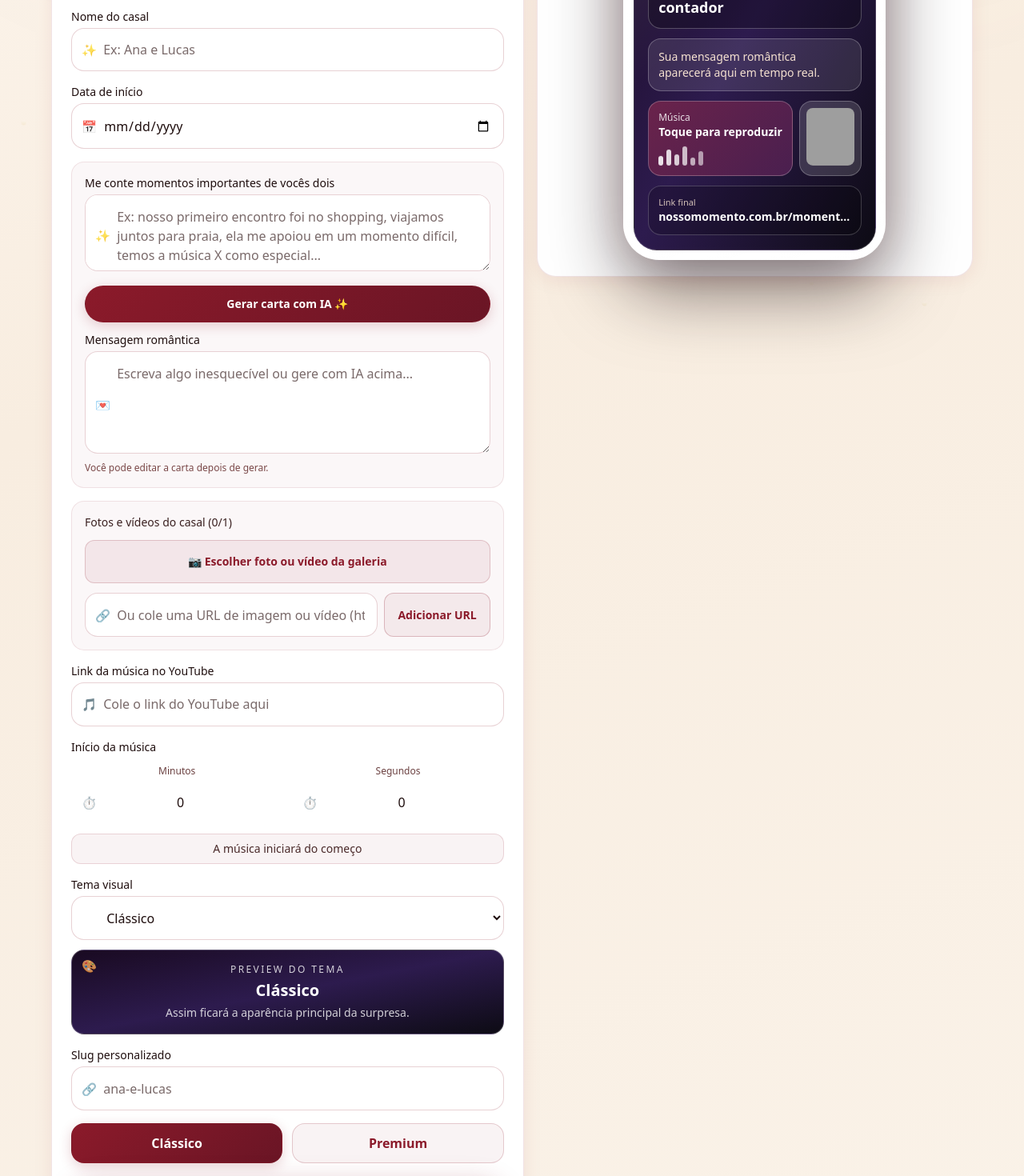
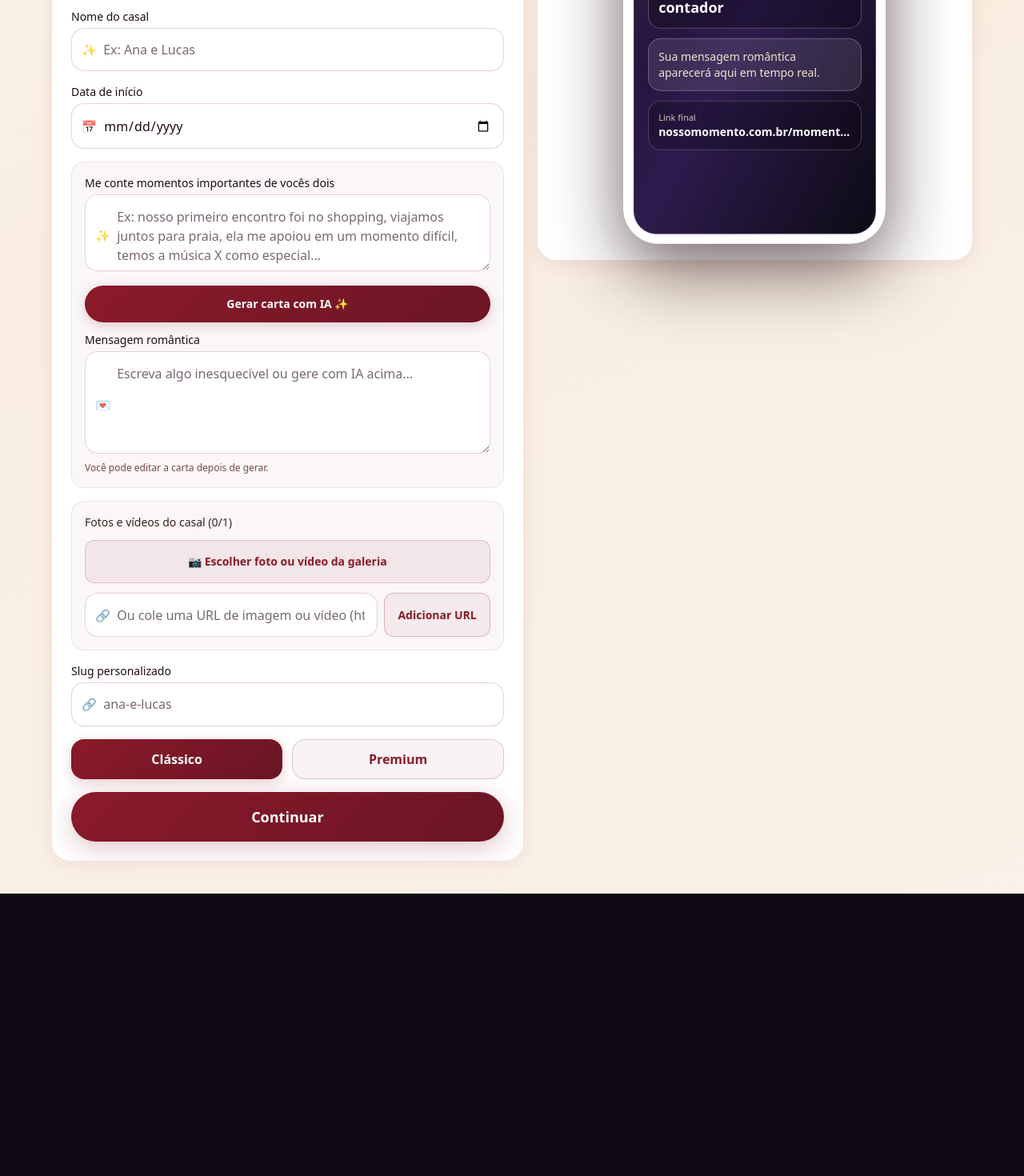
Before and after one commit to vinicus2008kk-collab/nosso-momento, a Next.js app: page /criar in a window 1280 px wide. Shown: the part 460-1930 px from the top of the page at 80% size. After the commit the page ends 1577 px from the top, so only its background shows below. Built offline with nearby package versions, Linux system fonts and the light colour scheme; grey boxes are pictures that could not be loaded; a web font is replaced by a local one.

Commit message:
ajusta formulario do plano classico

```diff
--- a/app/criar/page.tsx
+++ b/app/criar/page.tsx
@@ -71,17 +71,16 @@ export default function CreatePage() {
     [musicStartMinutes, musicStartSeconds]
   );
   const validMedia = useMemo(() => mediaItems, [mediaItems]);
-  const previewMedia = useMemo(
-    () =>
-      validMedia.length
-        ? validMedia
-        : [
-            { type: "image" as const, url: "https://images.unsplash.com/photo-1494774157365-9e04c6720e47?auto=format&fit=crop&w=700&q=80" },
-            { type: "image" as const, url: "https://images.unsplash.com/photo-1524504388940-b1c1722653e1?auto=format&fit=crop&w=700&q=80" },
-            { type: "image" as const, url: "https://images.unsplash.com/photo-1529636798458-92182e662485?auto=format&fit=crop&w=700&q=80" }
-          ],
-    [validMedia]
-  );
+  const previewMedia = useMemo(() => {
+    const fallbackMedia = [
+      { type: "image" as const, url: "https://images.unsplash.com/photo-1494774157365-9e04c6720e47?auto=format&fit=crop&w=700&q=80" },
+      { type: "image" as const, url: "https://images.unsplash.com/photo-1524504388940-b1c1722653e1?auto=format&fit=crop&w=700&q=80" },
+      { type: "image" as const, url: "https://images.unsplash.com/photo-1529636798458-92182e662485?auto=format&fit=crop&w=700&q=80" }
+    ];
+
+    const media = validMedia.length ? validMedia : fallbackMedia;
+    return plan === "CLASSIC" ? media.slice(0, MAX_PHOTOS_FREE) : media;
+  }, [validMedia, plan]);
 
   useEffect(() => {
     const interval = setInterval(() => setNow(new Date()), 1000);
@@ -197,7 +196,7 @@ export default function CreatePage() {
     if (!startDate.trim()) { setError("Informe a data de início do relacionamento."); return; }
     if (!message.trim()) { setError("Escreva uma mensagem romântica para a pessoa amada."); return; }
     if (!mediaItems.length) { setError("Adicione pelo menos uma foto ou vídeo do casal."); return; }
-    if (musicUrl.trim() && !getYouTubeVideoId(musicUrl.trim())) {
+    if (plan === "PREMIUM" && musicUrl.trim() && !getYouTubeVideoId(musicUrl.trim())) {
       setError("Informe um link válido do YouTube.");
       return;
     }
@@ -212,9 +211,9 @@ export default function CreatePage() {
       startDate: formData.get("startDate"),
       message: formData.get("message"),
       photos: mediaItems,
-      musicUrl: formData.get("musicUrl") || "",
-      musicStartTime: musicStartTimeTotal,
-      theme: formData.get("theme"),
+      musicUrl: plan === "PREMIUM" ? formData.get("musicUrl") || "" : "",
+      musicStartTime: plan === "PREMIUM" ? musicStartTimeTotal : 0,
+      theme: plan === "PREMIUM" ? formData.get("theme") : "classic",
       slug: formData.get("slug"),
       plan
     };
@@ -252,7 +251,8 @@ export default function CreatePage() {
   const inputStyle = { background: "#fff", color: "#1e0d0d", borderColor: "rgba(139,26,42,0.2)" };
   const labelStyle = { color: "#1e0d0d" };
   const cardStyle = { background: "rgba(139,26,42,0.03)", border: "1px solid rgba(139,26,42,0.1)" };
-  const isChampagne = theme === "champagne";
+  const activeTheme = plan === "PREMIUM" ? theme : "classic";
+  const isChampagne = activeTheme === "champagne";
 
   return (
     <main
@@ -481,6 +481,8 @@ export default function CreatePage() {
             </div>
           </div>
 
+          {plan === "PREMIUM" && (
+            <>
           <label className="block">
             <span className="mb-1 block text-sm font-medium" style={labelStyle}>Link da música no YouTube</span>
             <div className="relative">
@@ -508,7 +510,7 @@ export default function CreatePage() {
                 <option value="champagne">Champagne</option>
               </select>
               <div
-                className={`mt-3 rounded-2xl p-4 text-center bg-gradient-to-br transition-all duration-500 ${themePreviewConfig[theme] ?? themePreviewConfig.classic}`}
+                className={`mt-3 rounded-2xl p-4 text-center bg-gradient-to-br transition-all duration-500 ${themePreviewConfig[activeTheme] ?? themePreviewConfig.classic}`}
                 style={theme === "champagne"
                   ? { border: "1px solid rgba(139,26,42,0.12)", boxShadow: "0 4px 16px rgba(139,26,42,0.07)" }
                   : { border: "1px solid rgba(255,255,255,0.25)" }}
@@ -517,7 +519,7 @@ export default function CreatePage() {
                   Preview do tema
                 </p>
                 <p className="mt-1 text-xl font-bold" style={{ color: theme === "champagne" ? "#1e0d0d" : "#ffffff" }}>
-                  {themeLabel[theme] ?? "Clássico"}
+                  {themeLabel[activeTheme] ?? "Clássico"}
                 </p>
                 <p className="mt-1 text-sm" style={{ color: theme === "champagne" ? "#6b4040" : "rgba(255,255,255,0.8)" }}>
                   Assim ficará a aparência principal da surpresa.
@@ -525,6 +527,9 @@ export default function CreatePage() {
               </div>
             </div>
           </label>
+
+            </>
+          )}
 
           <label className="block">
             <span className="mb-1 block text-sm font-medium" style={labelStyle}>Slug personalizado</span>
@@ -586,7 +591,7 @@ export default function CreatePage() {
           <div className="flex items-center justify-between">
             <p className="text-xs uppercase tracking-[0.2em]" style={{ color: "#6b4040" }}>Preview ao vivo</p>
             <span className="rounded-full px-2 py-0.5 text-xs" style={{ background: "rgba(139,26,42,0.08)", color: "#8b1a2a" }}>
-              {themeLabel[theme] ?? "Clássico"}
+              {themeLabel[activeTheme] ?? "Clássico"}
             </span>
           </div>
           <p className="mt-1 text-sm" style={{ color: "#5a3535" }}>Atualiza automaticamente enquanto voce digita.</p>
@@ -595,7 +600,7 @@ export default function CreatePage() {
             <div className="phone-mockup iphone-shell w-full max-w-[22rem]">
               <div className="phone-notch" />
 
-              <div className={`phone-mockup-screen iphone-screen relative overflow-hidden bg-gradient-to-br transition-all duration-500 ${themePreviewConfig[theme] ?? themePreviewConfig.classic}`}>
+              <div className={`phone-mockup-screen iphone-screen relative overflow-hidden bg-gradient-to-br transition-all duration-500 ${themePreviewConfig[activeTheme] ?? themePreviewConfig.classic}`}>
                 <div className="screen-reflection" />
 
                 <div className="relative z-10 space-y-3">
@@ -660,6 +665,8 @@ export default function CreatePage() {
                     </p>
                   </div>
 
+                  {plan === "PREMIUM" && (
+                    <>
                   {/* Música + QR */}
                   <div className="grid grid-cols-[1fr_auto] gap-2">
                     <div
@@ -696,6 +703,9 @@ export default function CreatePage() {
                       <img src={`https://api.qrserver.com/v1/create-qr-code/?size=116x116&data=${encodeURIComponent(`https://nossomomento.com.br/momento/${slug || "seu-slug"}`)}`} alt="QR Code do momento" className="h-[4.5rem] w-[4.5rem] rounded-lg" />
                     </div>
                   </div>
+
+                    </>
+                  )}
 
                   {/* Link final */}
                   <div
```
